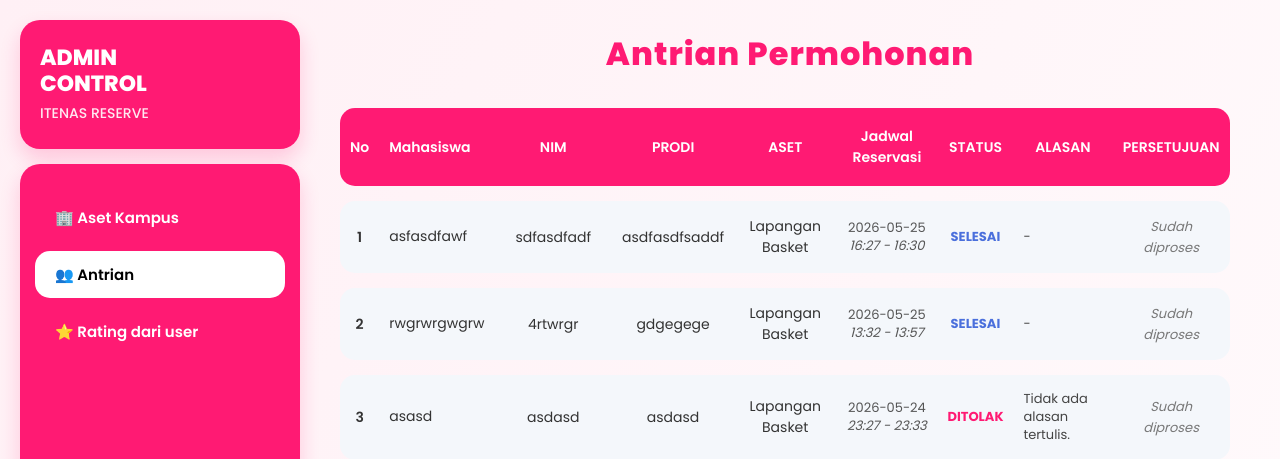
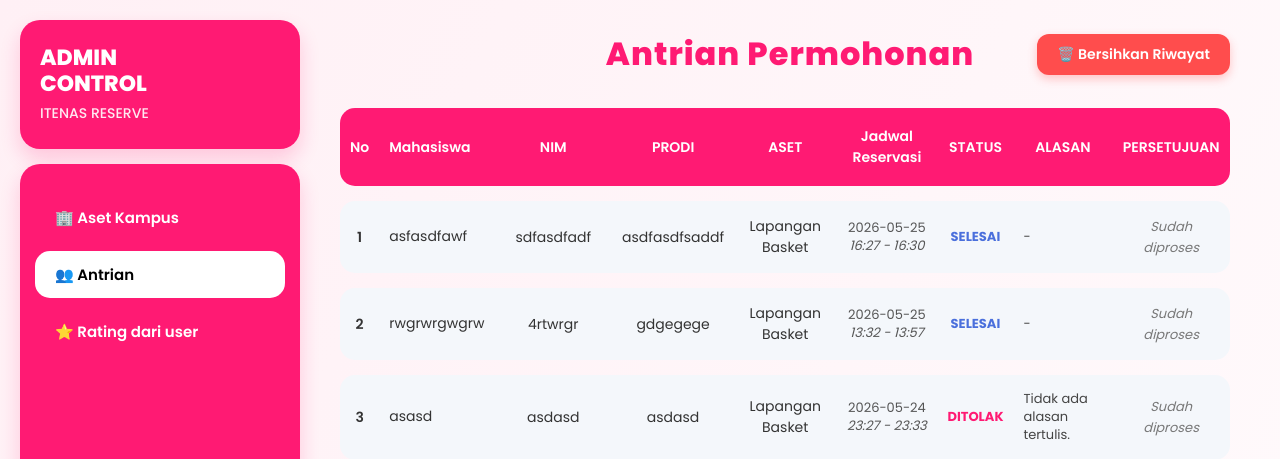
Before and after one commit to Astralanz/Itenas-Reserve, a PHP site: page /itenas_minjem/admin_antrian.php in a window 1280 px wide. Shown: the top 459 px of the page. Run offline with PHP 8.4, Linux system fonts and the light colour scheme; the visitor is signed in with stand-in values (Sample User, id 1); data comes from the database, SQL or seed files in the repository.

Commit message:
nambahin fitur trash (kendali admin)

```diff
--- a/admin_antrian.php
+++ b/admin_antrian.php
@@ -8,6 +8,18 @@ date_default_timezone_set('Asia/Jakarta');
 // Proteksi halaman admin + Cek Role (Biar mhs ga bisa tembus)
 if (!isset($_SESSION['user_id']) || $_SESSION['role'] !== 'admin') {
     header("Location: login.php");
+    exit();
+}
+
+// --- LOGIKA HAPUS SEMUA RIWAYAT LAMA ---
+if (isset($_GET['aksi']) && $_GET['aksi'] == 'hapus_riwayat') {
+    $hapus = mysqli_query($conn, "DELETE FROM peminjaman WHERE status IN ('SELESAI', 'REJECTED', 'DITOLAK')");
+
+    if ($hapus) {
+        echo "<script>alert('Mantap bos! Semua riwayat lama berhasil disapu bersih.'); window.location.href='admin_antrian.php';</script>";
+    } else {
+        echo "<script>alert('Gagal menghapus riwayat!'); window.location.href='admin_antrian.php';</script>";
+    }
     exit();
 }
 
@@ -72,7 +84,7 @@ if (isset($_POST['tolak_submit'])) {
         .sidebar-menu {
             background-color: #ff1a73; border-radius: 20px; padding: 30px 15px;
             flex: 1; color: white; box-shadow: 0 10px 20px rgba(255, 26, 115, 0.2);
-            display: flex; flex-direction: column; justify-content: space-between; /* Menjaga posisi logout tetap di bawah */
+            display: flex; flex-direction: column; justify-content: space-between;
             overflow-y: auto;
         }
         .menu-list { list-style: none; display: flex; flex-direction: column; gap: 10px; }
@@ -86,46 +98,43 @@ if (isset($_POST['tolak_submit'])) {
         .menu-item.active a { background-color: white; color: black; }
         .menu-item:not(.active) a:hover { background-color: rgba(255, 255, 255, 0.1); }
 
-        .sub-menu { margin-left: 45px; margin-top: 5px; display: flex; flex-direction: column; gap: 8px; }
-        .sub-menu a { color: white; text-decoration: none; font-size: 13px; font-style: italic; opacity: 0.9; }
-        .sub-menu a:hover { opacity: 1; text-decoration: underline; }
-
         /* --- MAIN CONTENT --- */
         .main-content { flex: 1; display: flex; flex-direction: column; padding: 10px 20px; overflow: hidden; }
-        .page-title { text-align: center; color: #ff1a73; font-size: 32px; font-weight: 800; text-transform: capitalize; margin-bottom: 30px; letter-spacing: 1px; }
+
+        /* CSS UNTUK HEADER DAN TOMBOL HAPUS (DIUPDATE BIAR GAK GESER) */
+        .header-action {
+            display: flex; justify-content: center; align-items: center;
+            margin-bottom: 30px; position: relative; width: 100%;
+        }
+        .page-title {
+            color: #ff1a73; font-size: 32px; font-weight: 800; text-transform: capitalize;
+            letter-spacing: 1px; margin: 0; text-align: center;
+        }
+        .btn-hapus-all {
+            position: absolute; right: 10px; /* Bikin tombolnya ngambang di pojok kanan */
+            background-color: #ff4d4d; color: white; padding: 10px 20px; border-radius: 12px;
+            text-decoration: none; font-weight: 600; font-size: 14px; box-shadow: 0 4px 10px rgba(255, 77, 77, 0.3);
+            transition: 0.2s; display: flex; align-items: center; gap: 8px;
+        }
+        .btn-hapus-all:hover { background-color: #cc0000; transform: translateY(-2px); }
 
         /* --- STYLING TABEL ANTRIAN --- */
-        .table-container {
-            flex: 1; overflow-y: auto; padding-right: 10px;
-        }
+        .table-container { flex: 1; overflow-y: auto; padding-right: 10px; }
 
-        table {
-            width: 100%; border-collapse: separate; border-spacing: 0 15px;
-            text-align: center; margin-top: -15px;
-        }
-
+        table { width: 100%; border-collapse: separate; border-spacing: 0 15px; text-align: center; margin-top: -15px; }
         thead { position: sticky; top: 0; z-index: 10; }
-
-        th {
-            background-color: #ff1a73; color: white; font-weight: 600;
-            font-size: 14px; padding: 18px 10px;
-        }
+        th { background-color: #ff1a73; color: white; font-weight: 600; font-size: 14px; padding: 18px 10px; }
         th:first-child { border-top-left-radius: 15px; border-bottom-left-radius: 15px; }
         th:last-child { border-top-right-radius: 15px; border-bottom-right-radius: 15px; }
 
-        td {
-            background-color: #f4f7fb; padding: 15px 10px;
-            font-size: 14px; color: #333; vertical-align: middle;
-        }
+        td { background-color: #f4f7fb; padding: 15px 10px; font-size: 14px; color: #333; vertical-align: middle; }
         td:first-child { border-top-left-radius: 15px; border-bottom-left-radius: 15px; font-weight: 600; }
         td:last-child { border-top-right-radius: 15px; border-bottom-right-radius: 15px; }
 
-        /* Detail Kolom */
         .col-mahasiswa { text-align: left; line-height: 1.4; }
         .col-jadwal { font-size: 13px; line-height: 1.4; color: #555; }
         .col-status { font-weight: 700; text-transform: uppercase; font-size: 13px; }
 
-        /* Tombol Aksi */
         .action-buttons { display: flex; flex-direction: column; gap: 8px; align-items: center; justify-content: center; }
         .btn-acc { background-color: #7dd3fc; color: white; border: none; padding: 6px 20px; border-radius: 20px; font-weight: 700; font-size: 12px; cursor: pointer; text-decoration: none; width: 80px; background: #6ede6e; transition: 0.2s;}
         .btn-acc:hover { background: #5bc95b; }
@@ -143,7 +152,6 @@ if (isset($_POST['tolak_submit'])) {
 
         .sudah-diproses { font-style: italic; color: #777; font-size: 13px; }
 
-        /* Custom Scrollbar */
         ::-webkit-scrollbar { width: 8px; }
         ::-webkit-scrollbar-track { background: transparent; }
         ::-webkit-scrollbar-thumb { background: #dcb3c3; border-radius: 10px; }
@@ -182,7 +190,12 @@ if (isset($_POST['tolak_submit'])) {
     </div>
 
     <div class="main-content">
-        <h1 class="page-title">Antrian Permohonan</h1>
+        <div class="header-action">
+            <h1 class="page-title">Antrian Permohonan</h1>
+            <a href="admin_antrian.php?aksi=hapus_riwayat" onclick="return confirm('Yakin mau hapus SEMUA riwayat yang udah Selesai & Ditolak? Data gak bisa balik lagi lho bos!');" class="btn-hapus-all">
+                🗑️ Bersihkan Riwayat
+            </a>
+        </div>
 
         <?php if ($show_reject_form && $reject_data) { ?>
             <div class="reject-form">
@@ -214,14 +227,12 @@ if (isset($_POST['tolak_submit'])) {
                 </thead>
                 <tbody>
                     <?php
-                    // Ambil data peminjaman digabung sama data aset
                     $query = mysqli_query($conn, "SELECT p.*, a.nama_aset FROM peminjaman p JOIN aset a ON p.aset_id = a.id ORDER BY p.id DESC");
                     $no = 1;
 
                     if (mysqli_num_rows($query) > 0) {
                         while($data = mysqli_fetch_array($query)) {
 
-                            // Logika Realtime Status
                             $status_db = strtoupper($data['status']);
                             $waktu_sekarang = time();
 
@@ -231,7 +242,6 @@ if (isset($_POST['tolak_submit'])) {
                             $timestamp_mulai = strtotime($string_mulai);
                             $timestamp_selesai = strtotime($string_selesai);
 
-                            // Auto-update SELESAI di database kalo jamnya udh lewat
                             if (($status_db == 'APPROVED' || $status_db == 'ACC') && $waktu_sekarang > $timestamp_selesai) {
                                 mysqli_query($conn, "UPDATE peminjaman SET status = 'SELESAI' WHERE id = '".$data['id']."'");
                                 $status_db = 'SELESAI';
@@ -239,26 +249,25 @@ if (isset($_POST['tolak_submit'])) {
 
                             $is_billing_aktif = ($waktu_sekarang >= $timestamp_mulai && $waktu_sekarang <= $timestamp_selesai);
 
-                            // Pewarnaan Status UI
                             $status_text = "";
                             $status_color = "";
 
                             if ($status_db == 'PENDING') {
                                 $status_text = "PENDING";
-                                $status_color = "#ffb800"; // Kuning/Orange
-                            } elseif ($status_db == 'REJECTED' || $status_db == 'TOLAK') {
+                                $status_color = "#ffb800";
+                            } elseif ($status_db == 'REJECTED' || $status_db == 'DITOLAK') {
                                 $status_text = "DITOLAK";
-                                $status_color = "#ff1a73"; // Merah/Pink
+                                $status_color = "#ff1a73";
                             } elseif ($status_db == 'SELESAI') {
-                                $status_text = "Selesai";
-                                $status_color = "#4a6fdc"; // Biru
+                                $status_text = "SELESAI";
+                                $status_color = "#4a6fdc";
                             } elseif ($status_db == 'APPROVED' || $status_db == 'ACC') {
                                 if ($is_billing_aktif) {
                                     $status_text = "SEDANG DIGUNAKAN";
-                                    $status_color = "#6ede6e"; // Hijau
+                                    $status_color = "#6ede6e";
                                 } else {
                                     $status_text = "DISETUJUI";
-                                    $status_color = "#6ede6e"; // Hijau
+                                    $status_color = "#6ede6e";
                                 }
                             } else {
                                 $status_text = $status_db;
```
Also changed, not shown: trash.php (added, +19 -0 lines).
